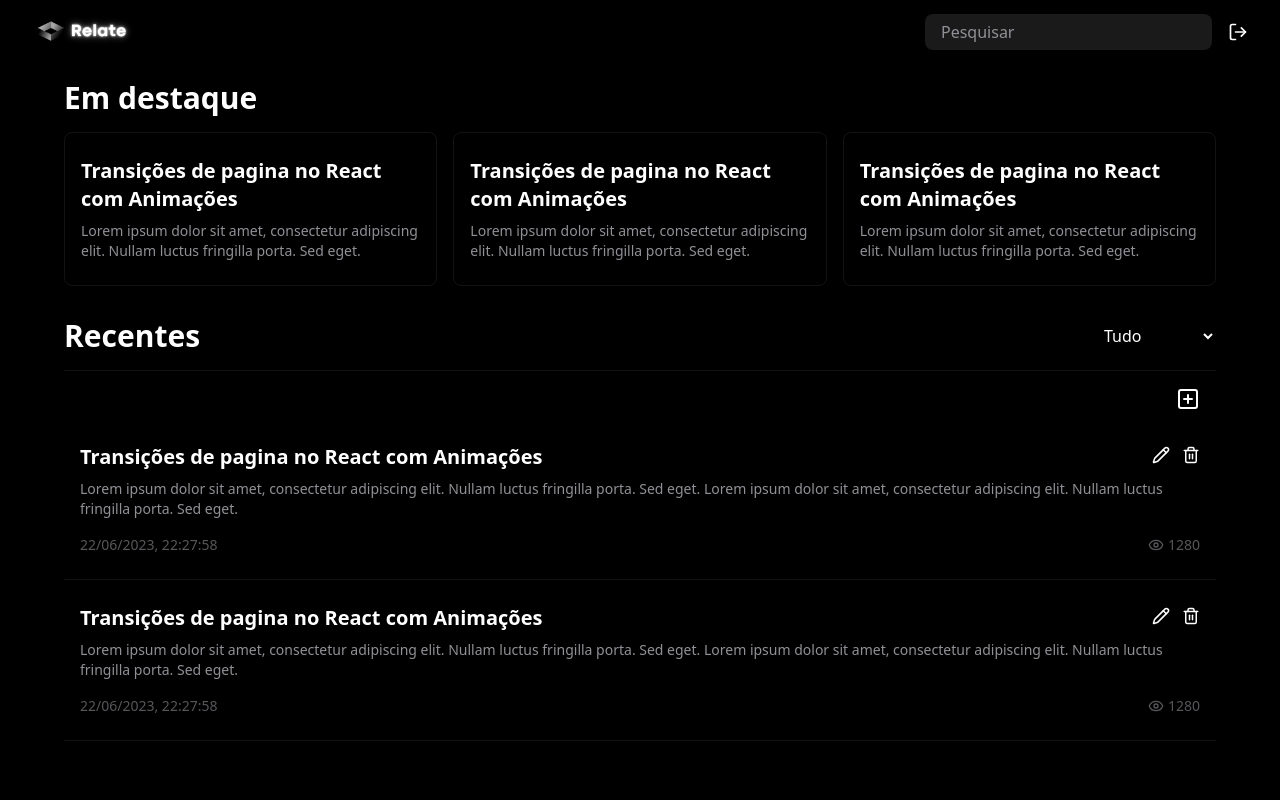
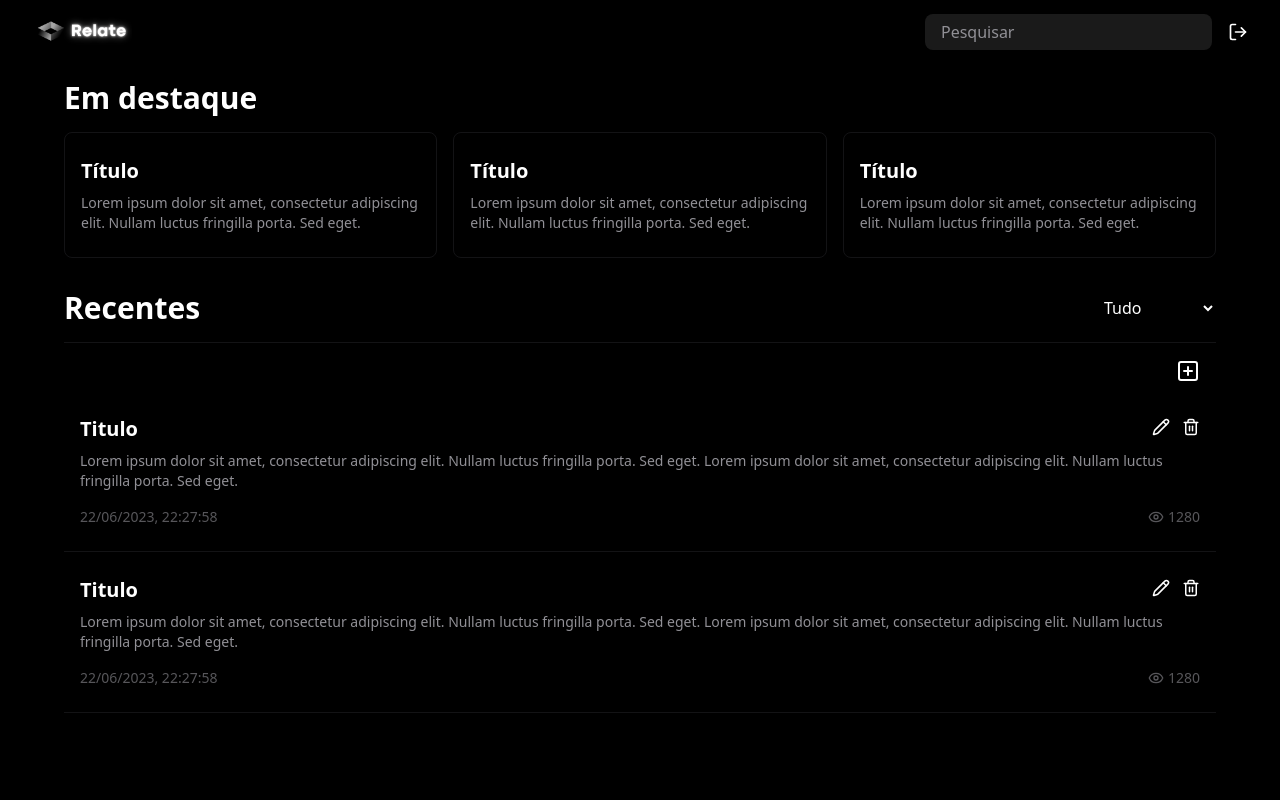
Before and after one commit to jonathanoliveirarocha/relate, a React (Vite) app in the folder new-frontend/: page /articles in a window 1280 px wide. Shown: the top 800 px of the page. Built offline with nearby package versions, Linux system fonts and the light colour scheme.

Commit message:
Finishing new frontend design

```diff
--- a/new-frontend/src/App.jsx
+++ b/new-frontend/src/App.jsx
@@ -10,13 +10,11 @@ import NewArticle from "./pages/NewArticle";
 import PrivateRoute from "./utils/PrivateRoute";
 import {isAuthenticated} from "./utils/Auth";
 
-const transition = { duration: 1 };
-
 function App() {
   return (
     <Router>
       <Routes>
-        <Route exact path="/" element={<motion.div initial={{ opacity: 0 }} animate={{ opacity: 1 }} exit={{ opacity: 0 }} transition={transition}><Home /></motion.div>} />
+        <Route exact path="/" element={<motion.div initial={{ opacity: 0 }} animate={{ opacity: 1 }} exit={{ opacity: 0 }} transition={{ duration: 1 }}><Home /></motion.div>} />
         <Route exact path="/articles" element={<Articles />} />
         <Route exact path="/aboutme" element={<AboutMe />} />
         <Route exact path="/article/:id" element={<ReadArticle />} />
--- a/new-frontend/src/pages/Articles.jsx
+++ b/new-frontend/src/pages/Articles.jsx
@@ -131,7 +131,7 @@ const FeaturedArticles = () => (
         .map((_, index) => (
           <FeaturedCard
             key={index}
-            title="Transições de pagina no React com Animações"
+            title="Título"
             description="Lorem ipsum dolor sit amet, consectetur adipiscing elit. Nullam luctus fringilla porta. Sed eget."
           />
         ))}
@@ -158,7 +158,7 @@ const RecentArticles = ({ isAuthenticated, onEdit, onDelete, setCategory }) => (
         .map((_, index) => (
           <ArticleCard
             key={index}
-            title="Transições de pagina no React com Animações"
+            title="Titulo"
             description="Lorem ipsum dolor sit amet, consectetur adipiscing elit. Nullam luctus fringilla porta. Sed eget. Lorem ipsum dolor sit amet, consectetur adipiscing elit. Nullam luctus fringilla porta. Sed eget."
             onEdit={onEdit}
             onDelete={onDelete}
```
